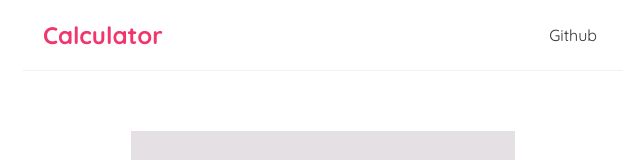
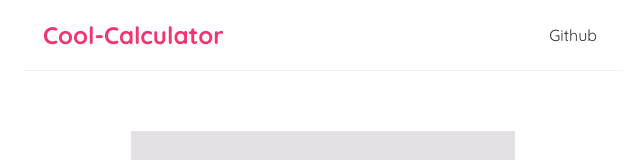
Before and after one commit to hmtcelik/cool-calculator, a React (Create React App) app: page / in a window 1280 px wide. Shown: the top 160 px of the page, without its empty margins (317-957 px from the left). Built offline with nearby package versions, Linux system fonts and the light colour scheme.

Commit message:
title and nav.h1

```diff
--- a/public/index.html
+++ b/public/index.html
@@ -24,7 +24,7 @@
       work correctly both with client-side routing and a non-root public URL.
       Learn how to configure a non-root public URL by running `npm run build`.
     -->
-    <title>React App</title>
+    <title>Cool-Calculator</title>
   </head>
   <body>
     <noscript>You need to enable JavaScript to run this app.</noscript>
--- a/src/Navbar.js
+++ b/src/Navbar.js
@@ -1,7 +1,7 @@
 const Navbar = () => {
     return (
         <nav className="navbar">
-            <h1>Calculator</h1>
+            <h1>Cool-Calculator</h1>
             <div className="links">
                 <a target="_blank" href="https://github.com/hmtcelik/react-calculator">Github</a>
             </div>
```
